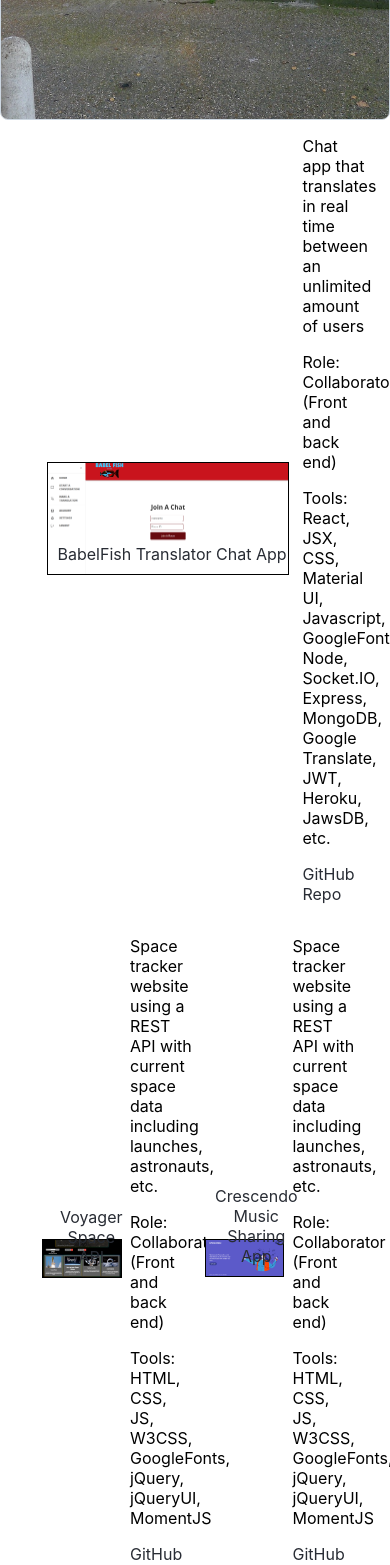
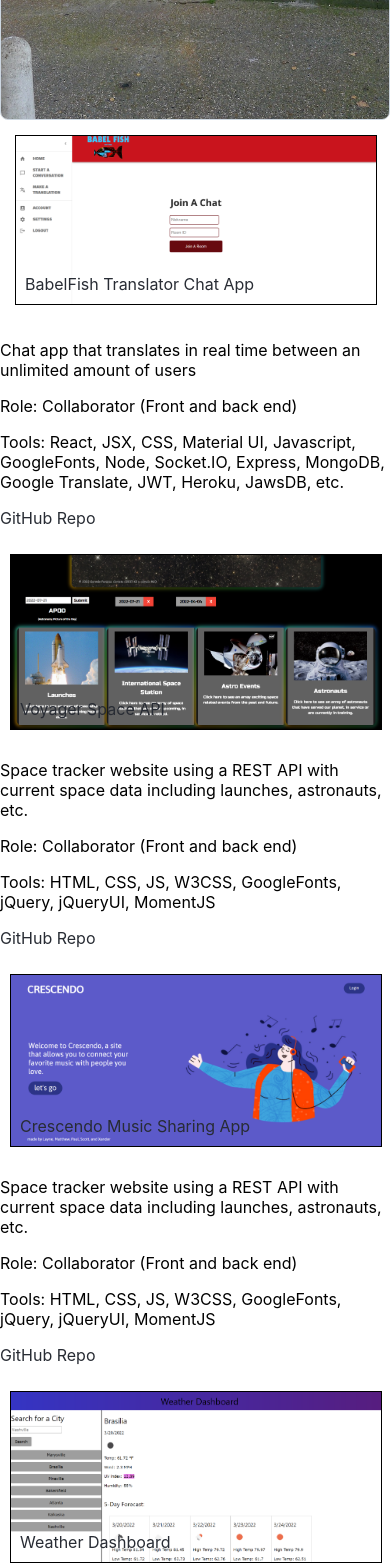
Before and after one commit to tsadiktalmudim/react-portfolio, a React (Create React App) app: page /projects in a window 390 px wide. Shown: the part 432-1997 px from the top of the page. Built offline with nearby package versions, Linux system fonts and the light colour scheme.

Commit message:
changed breakpoints for grid styles

```diff
--- a/src/pages/Home.js
+++ b/src/pages/Home.js
@@ -1,12 +1,12 @@
 import React from "react";
-import { Grid} from "@mui/material";
+import { Grid } from "@mui/material";
 import Gahjus from "../assets/images/GAHJUS.jpg";
 
 export default function Home() {
   return (
     <>
       <Grid container alignItems="center">
-        <Grid xs={3}>
+        <Grid md={3} sm={12}>
           <img
             style={{ padding: 20 }}
             src={Gahjus}
@@ -14,8 +14,8 @@ export default function Home() {
             className="profile"
           ></img>
         </Grid>
-        <Grid xs={2}></Grid>
-        <Grid xs={6}>
+        <Grid md={2} sm={0}></Grid>
+        <Grid md={6} sm={12}>
           <p>
             First and foremost, I am a father of five and a husband to my
             gorgeous wife. Secondly, I love all things food and music.
@@ -33,25 +33,26 @@ export default function Home() {
             all of those areas.
           </p>
         </Grid>
-        <Grid xs={1}></Grid>
+        <Grid md={1} sm={0}></Grid>
         <Grid container justifyContent="center" alignItems="center">
-          <Grid xs={3} style={{ padding: 20 }}>
+          <Grid md={3} sm={12} style={{ padding: 20 }}>
             <h2>Skills:</h2>
           </Grid>
-          <Grid xs={2}></Grid>
-          <Grid xs={6}>
+          <Grid md={2} sm={0}></Grid>
+          <Grid md={6} sm={12}>
             <p>
-            <h4>Languages:</h4> JavaScript ES6+, CSS3, HTML5, SQL, NoSQL
-              </p>
-              <p><h4>Applications:</h4>
+              <h4>Languages:</h4> JavaScript ES6+, CSS3, HTML5, SQL, NoSQL
+            </p>
+            <p>
+              <h4>Applications:</h4>
               GitHub, MongoDB, MySQL, Heroku, JawsDB
-              </p>
-              <p><h4>Tools:</h4> Express, React,
-              Node, Handlebars, Query, Bootstrap, Material UI, jQuery,
-              Sequelize, etc.
+            </p>
+            <p>
+              <h4>Tools:</h4> Express, React, Node, Handlebars, Query,
+              Bootstrap, Material UI, jQuery, Sequelize, etc.
             </p>
           </Grid>
-          <Grid xs={1}></Grid>
+          <Grid md={1} sm={0}></Grid>
         </Grid>
       </Grid>
     </>
--- a/src/pages/Projects.js
+++ b/src/pages/Projects.js
@@ -9,14 +9,14 @@ import babelfish from "../assets/images/babelfish.png";
 export default function Projects() {
   return (
     <Grid container alignContent="center" alignItems="center">
-      <Grid xs={1}></Grid>
-      <Grid className="container large" item xs={8} margin="5px">
+      <Grid md={1} sm={12}></Grid>
+      <Grid className="container large" item md={8} sm={12} margin="5px">
         <a href="https://babelfishapp.herokuapp.com/">
           <img src={babelfish} alt="babelfish app"></img>
           <div className="proname-lg">BabelFish Translator Chat App</div>
         </a>
       </Grid>
-      <Grid xs={2}>
+      <Grid md={2} sm={12}>
         <p>
           Chat app that translates in real time between an unlimited amount of
           users
@@ -29,14 +29,14 @@ export default function Projects() {
         </p>
         <p><a href="https://github.com/jrj-sys/BabelFish">GitHub Repo</a></p>
       </Grid>
-      <Grid xs={1}></Grid>
-      <Grid item className="container small" xs={3}>
+      <Grid md={1} sm={12}></Grid>
+      <Grid item className="container small" md={3} sm={12}>
         <img src={voyager} alt="voyager app"></img>
         <a href="https://tsadiktalmudim.github.io/Project-1-Team-Voyager/">
           <div className="proname">Voyager Space API</div>
         </a>
       </Grid>
-      <Grid xs={2}>
+      <Grid md={2} sm={12}>
         <p>
           Space tracker website using a REST API with current space data
           including launches, astronauts, etc.
@@ -47,13 +47,13 @@ export default function Projects() {
         </p>
         <p><a href="https://github.com/tsadiktalmudim/Project-1-Team-Voyager">GitHub Repo</a></p>
       </Grid>
-      <Grid item className="container small" xs={3}>
+      <Grid item className="container small" md={3} sm={12}>
         <img src={crescendo} alt="crescendo app"></img>
         <a href="https://obscure-brook-13370.herokuapp.com/">
           <div className="proname">Crescendo Music Sharing App</div>
         </a>
       </Grid>
-      <Grid xs={2}>
+      <Grid md={2} sm={12}>
         <p>
           Space tracker website using a REST API with current space data
           including launches, astronauts, etc.
@@ -64,15 +64,15 @@ export default function Projects() {
         </p>
         <p><a href="https://github.com/laynewegenast/proj-2-music-site">GitHub Repo</a></p>
       </Grid>
-      <Grid xs={1}></Grid>
-      <Grid xs={1}></Grid>
-      <Grid item className="container small" xs={3}>
+      <Grid md={1} sm={12}></Grid>
+      <Grid md={1} sm={12}></Grid>
+      <Grid item className="container small" md={3} sm={12}>
         <img src={weatherDashboard} alt="babelfish app"></img>
         <a href="https://tsadiktalmudim.github.io/weather-dashboard/">
           <div className="proname">Weather Dashboard</div>
         </a>
       </Grid>
-      <Grid xs={2}>
+      <Grid md={2} sm={12}>
         <p>
           Weather app that allows you to search a city and receive its 5-day
           forecast
@@ -81,13 +81,13 @@ export default function Projects() {
         <p>Tools: HTML, CSS, W3CSS, JS, jQuery, OpenWeather API, locaStorage</p>
         <p><a href="https://github.com/tsadiktalmudim/weather-dashboard">GitHub Repo</a></p>
       </Grid>
-      <Grid item className="container small" xs={3}>
+      <Grid item className="container small" md={3} sm={12}>
         <img src={passwordGenerator} alt="babelfish app"></img>
         <a href="https://tsadiktalmudim.github.io/password-generator/">
           <div className="proname">Random Password Generator</div>
         </a>
       </Grid>
-      <Grid xs={2}>
+      <Grid md={2} sm={12}>
         <p>
           Random password generator that allows you to choose length and
           character type for a randomly generated password
```
